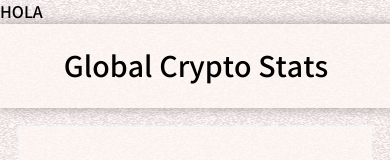
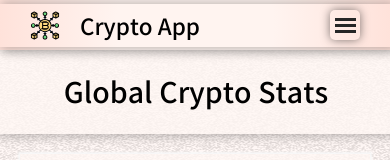
Before and after one commit to AtaydeEnrique/CryptoApp, a React (Create React App) app: page / in a window 390 px wide. Shown: the top 160 px of the page. Built offline with nearby package versions, Linux system fonts and the light colour scheme; no server answers.

Commit message:
add navbar for mobile

```diff
--- a/src/App.css
+++ b/src/App.css
@@ -5,6 +5,7 @@
 .app-collapsed{
   display: flex;
   flex-direction: column;
+  margin-top: 50px;
 }
 
 .main-full{
--- a/src/components/Navbar.css
+++ b/src/components/Navbar.css
@@ -10,10 +10,13 @@
     border-right: 0px solid transparent;
     box-shadow: 3px 0px 10px 2px rgba(0, 0, 0, 0.25);
 }
+.nav-container a:first-child{
+    text-decoration: none;
+    color: black;
+}
 
 .logo-container {
     display: flex;
-    width: 80%;
     align-items: center;
     justify-content: space-evenly;
     margin-top: 25px;
@@ -25,6 +28,7 @@
 .logo-container p{
     font-size: 1.7vw;
     font-weight: bold;
+    padding-left: 10px;
 }
 
 .logo-icon{
@@ -75,5 +79,139 @@
 }
 
 .nav-container-collapsed{
- width: 100%;
+    width: 100%;
+    position: fixed;
+    display: flex;
+    width: 100%;
+    align-items: center;
+    justify-content: space-between;
+    height: 50px;
+    background: radial-gradient(circle, #fff4f0 40%, #ffe2da 100%);
+    border-right: 0px solid transparent;
+    box-shadow: 3px 0px 10px 2px rgba(0, 0, 0, 0.25);
+    transform: translate(0,-50px);
+    z-index: 999;
 }
+
+.logo-container-collapsed {
+    display: flex;
+    width: 100%;
+    align-items: center;
+    justify-content: space-between;
+    background-color: transparent;
+    box-shadow: 3px 0px 10px 2px rgba(0, 0, 0, 0.25);
+    padding: 5px 30px;
+}
+.logo-container-collapsed p{
+    font-size: 1.4rem;
+    font-weight: bold;
+}
+.logo-container-collapsed a{
+    text-decoration: none;
+    color: black;
+}
+
+.logo-icon-collapsed{
+    width: 30px;
+    margin-right: 20px;
+}
+
+.logo-cluster{
+    display: flex;
+
+}
+
+
+.burger-lines{
+    display: flex;
+    flex-direction: column;
+    align-items: center;
+    justify-content: center;
+    width: 30px;  height: 30px;
+    background: transparent;
+    box-shadow: 0 0 10px rgba(0,0,0,.5);
+    border-radius: 5px;
+    overflow: hidden;
+    cursor: pointer;
+}
+.burger-lines li{
+    list-style: none;
+    margin-bottom: 3px;
+    width: 70%;  height: 3px;
+    background: #262626;
+    transition: 1s;
+}
+.burger-lines li:nth-of-type(1){
+    transition-delay: 1s;
+    opacity: 1;
+}
+.burger-lines li:nth-of-type(2){
+    transition-delay: 0s;
+}
+.burger-lines li:nth-of-type(3){
+    transition-delay: 1s;
+    opacity: 1;
+    margin-bottom: 0px;
+
+}
+.burger-lines.active li:nth-of-type(1){
+    left: 100%;
+    transition-delay: 0s;
+    opacity: 0;
+}
+.burger-lines.active li:nth-of-type(2){
+    transform: translateY(-50%) rotate(405deg);
+    transition-delay: .5s;
+}
+.burger-lines.active li:nth-of-type(3){
+    right: 100%;
+    transition-delay: 0s;
+    opacity: 0;
+}
+
+
+
+
+.burger-lines li:nth-of-type(2)::before{
+    content: '';
+    position: absolute;
+    top: -500px;  left: 0;
+    width: 100%;  height: 100%;
+    background: #262626;
+    transform: rotate(90deg);
+    transition: 1s;
+    transition-delay: .5s;
+}
+.burger-lines.active li:nth-of-type(2)::before{
+   top: 0;
+   transition-delay: 1s;
+}
+
+.burger-menu{
+    position: fixed;
+    padding: 20px;
+    padding-bottom: 10px;
+    right: 25px;
+    background: #fff3ef;
+    border-right: 0px solid transparent;
+    border-radius: 10px;
+    box-shadow: 3px 0px 10px 2px rgba(0, 0, 0, 0.25);
+    z-index: 9999;
+}
+
+.burger-menu li{
+    list-style:none;
+}
+
+.burger-link{
+    display: flex;
+    align-items: center;
+    margin-bottom:20px ;
+}
+.burger-link{
+    text-decoration: none;
+    color: #262626;
+}
+.burger-link img{
+    width: 20px;
+}
--- a/src/components/Navbar.jsx
+++ b/src/components/Navbar.jsx
@@ -10,6 +10,8 @@ import './Navbar.css'
 
 const Navbar = () => {
   const [collapsed, setCollapsed] = useState(window.innerWidth <= 850)
+  const [navActive, setNavActive] = useState(true)
+  const activateNavHandler = () => setNavActive((n)=>!n)
   window.addEventListener('resize', function(event){
     setCollapsed(window.innerWidth <= 850)
   });
@@ -18,10 +20,12 @@ const Navbar = () => {
     {!collapsed ?
       (
         <nav className='nav-container'>
+          <Link to='/'>
             <div className='logo-container'>
               <img className='logo-icon'src={LogoIcon} alt='Page logo'></img>
               <p>Crypto App</p>
             </div>
+          </Link>
         <div className='links-container' >
           <Link to='/'>
             <div className='link'>
@@ -45,9 +49,40 @@ const Navbar = () => {
       </nav>
       ) :
       (
+        <Fragment>
           <nav className='nav-container-collapsed'>
-          HOLA
+            <div className='logo-container-collapsed'>
+              <div className='logo-cluster'>
+                <img className='logo-icon-collapsed'src={LogoIcon} alt='Page logo'></img>
+                <Link to='/'><p>Crypto App</p></Link>
+              </div>
+
+              <div className='hamburguer' onClick={activateNavHandler}>
+                <ul className={`burger-lines${!navActive ? ' active' : ''}`}>
+                  <li></li>
+                  <li></li>
+                  <li></li>
+                </ul>
+              </div>
+            </div>
           </nav>
+          {!navActive && (
+              <ul className='burger-menu'>
+                <Link to='/' className='burger-link' onClick={activateNavHandler}>
+                  <img className='link-icon'src={HomeIcon} alt='Home'></img>
+                  <li>Homepage</li>
+                </Link>
+                <Link to='/cryptocurrencies' className='burger-link' onClick={activateNavHandler}>
+                  <img className='link-icon' src={CryptoIcon} alt='Cryptocurrencies'></img>
+                  <li>Cryptocurrencies</li>
+                </Link>
+                <Link to='/news' className='burger-link' onClick={activateNavHandler}>
+                  <img className='link-icon' src={NewsIcon} alt='News'></img>
+                  <li>News</li>
+                </Link>
+              </ul>
+          )}
+        </Fragment>
       )}
     </Fragment>
   )
```
Lines whose indentation alone changed are shown as unchanged.
